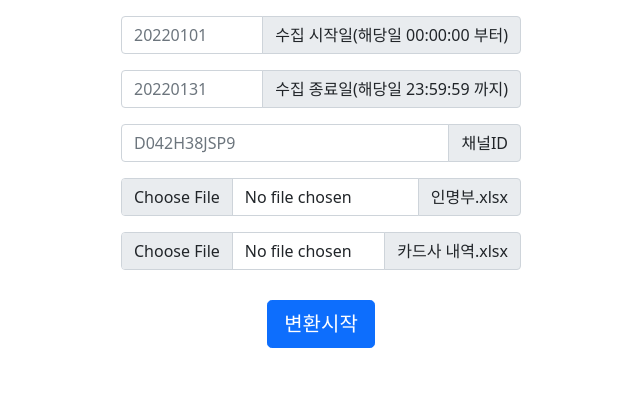
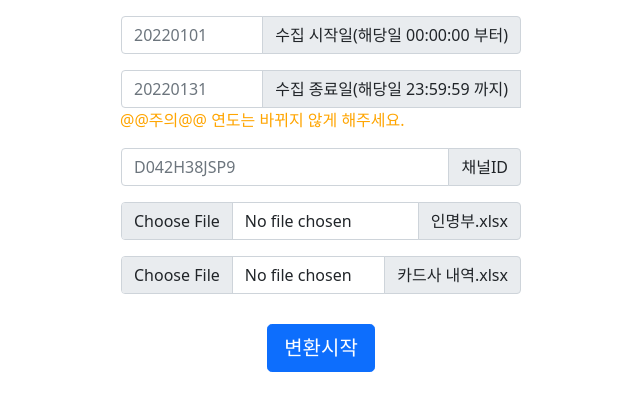
Before and after one commit to humanscape/pay_channel_excel_converter, a FastAPI app: page /upload-form in a window 1280 px wide. Shown: the part 118-529 px from the top of the page, without its empty margins (319-959 px from the left). Run offline with FastAPI, Linux system fonts and the light colour scheme; parts of the project's set-up code (start-up, migrations or seed data) failed here and were passed over.

Commit message:
feat: 경고문구 추가

```diff
--- a/main.py
+++ b/main.py
@@ -44,9 +44,7 @@ async def run(people_file: UploadFile, card_file: UploadFile, start_at:str, end_
 
 async def _run_in_thread(people_file: UploadFile, card_file: UploadFile, start_at:datetime, end_at:datetime, channel_id: str = Form()):
     slack = Slack(start_at, end_at)
-    send_success = slack.send_message(
-        f"요청을 받았습니다. 시작시간 :{datetime.now()} / 검색범위 : {start_at.strftime('%Y%m%d')} ~ {end_at.strftime('%Y%m%d')}", channel_id
-    )
+    send_success = slack.send_message(f"요청을 받았습니다. 시작시간 :{datetime.now()} / 검색범위 : {start_at.strftime('%Y%m%d')} ~ {end_at.strftime('%Y%m%d')}", channel_id)
     if not send_success:
         return "슬랙 메시지 전송에 실패했습니다. 채널ID를 확인해주세요."
 
--- a/templates/upload_form.html
+++ b/templates/upload_form.html
@@ -19,6 +19,7 @@
     <div class="input-group mb-3">
         <input type="text" class="form-control" name="end_at" placeholder="20220131" aria-label="Recipient's username" aria-describedby="basic-addon2">
         <span class="input-group-text" id="end_at"> 수집 종료일(해당일 23:59:59 까지) </span>
+        <span style="color:orange"> @@주의@@ 연도는 바뀌지 않게 해주세요. </span>
     </div>
 
     <div class="input-group mb-3">
```
